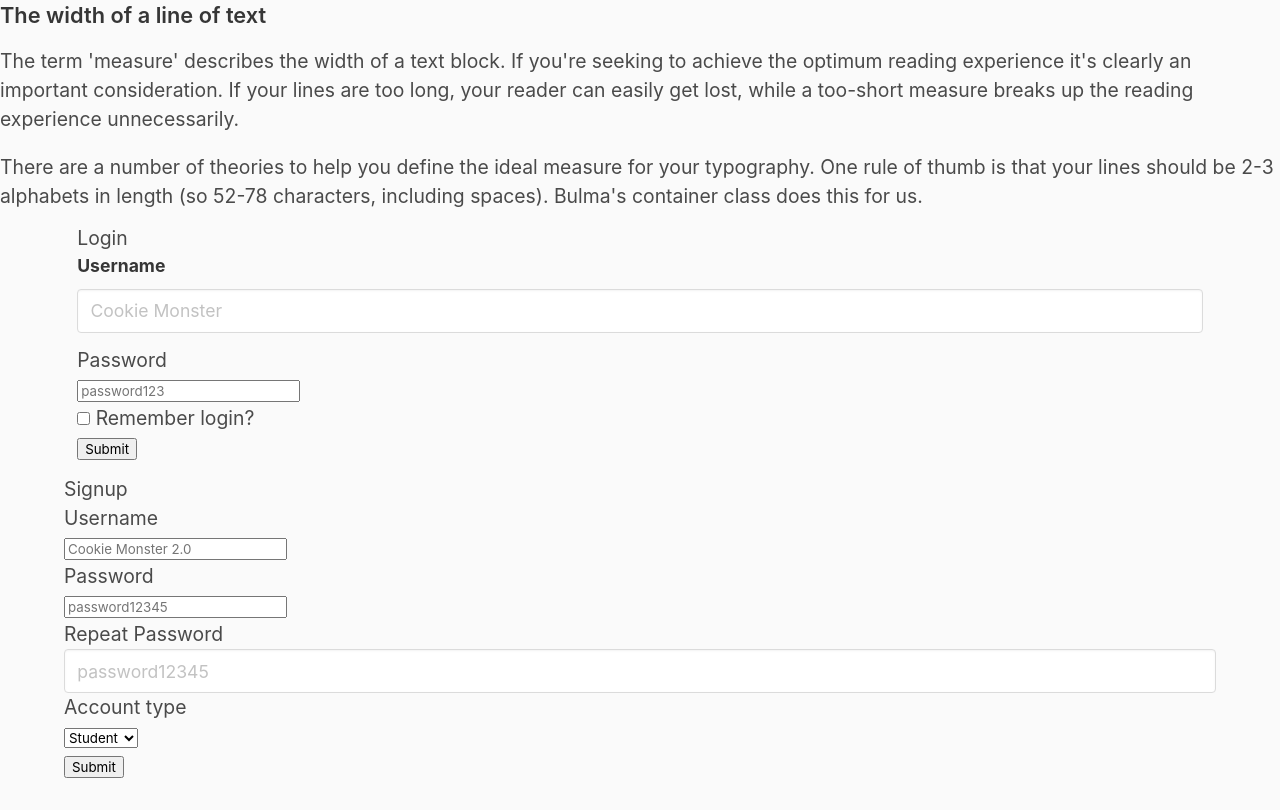
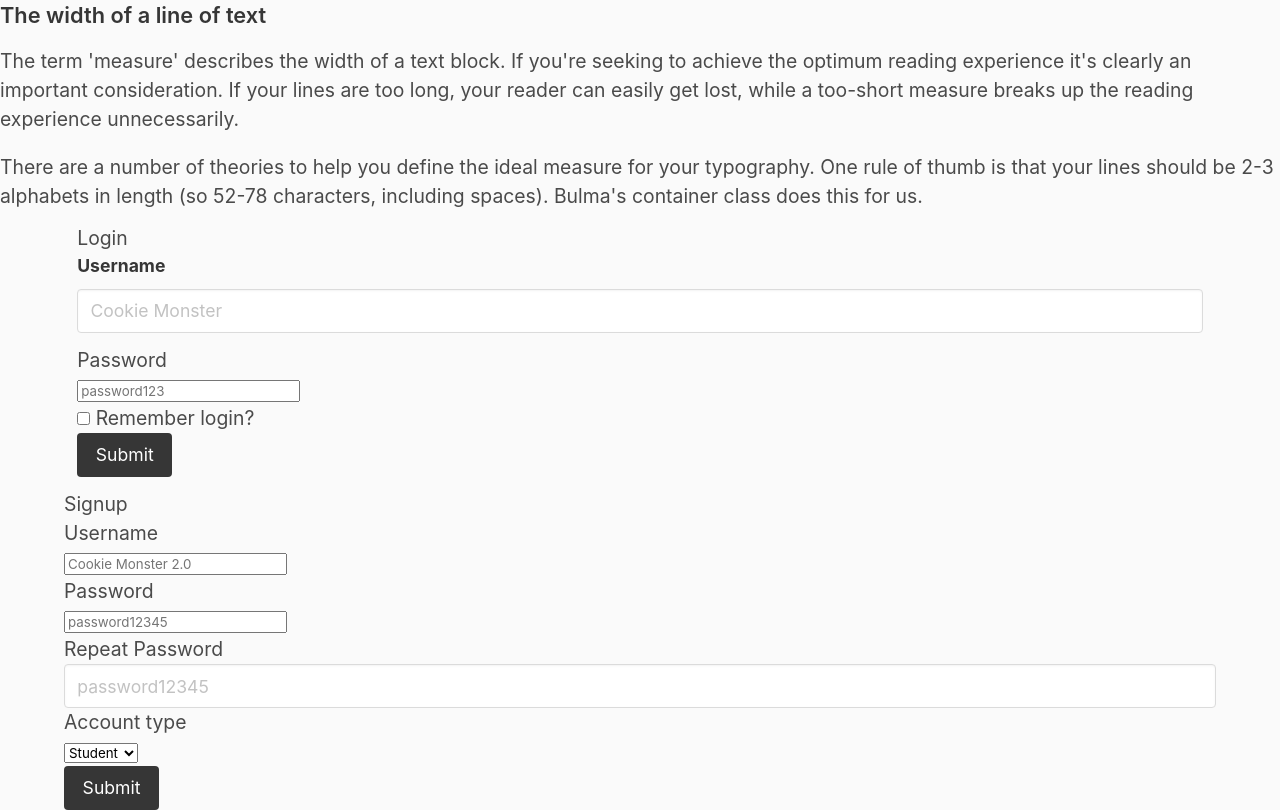
Before and after one commit to jdmar3-comp426/a02-tvestal, a website: page index.html in a window 1280 px wide. Shown: the part 4197-5007 px from the top of the page. Before the commit the page ends 4977 px from the top, so only its background shows below. Drawn offline with nearby package versions, Linux system fonts and the light colour scheme; a web font is replaced by a local one.

Commit message:
added button class

```diff
--- a/index.html
+++ b/index.html
@@ -179,7 +179,7 @@
                     </div>
                     <div class="">
                         <div class="">
-                            <button class="" type="submit">Submit</button>
+                            <button class="button is-dark" type="submit">Submit</button>
                         </div>
                     </div>
                 </form>
@@ -218,7 +218,7 @@
                     </div>
                     <div class="">
                         <div class="">
-                            <button class="" type="submit">Submit</button>
+                            <button class="button is-dark" type="submit">Submit</button>
                         </div>
                     </div>
                 </form>
```
